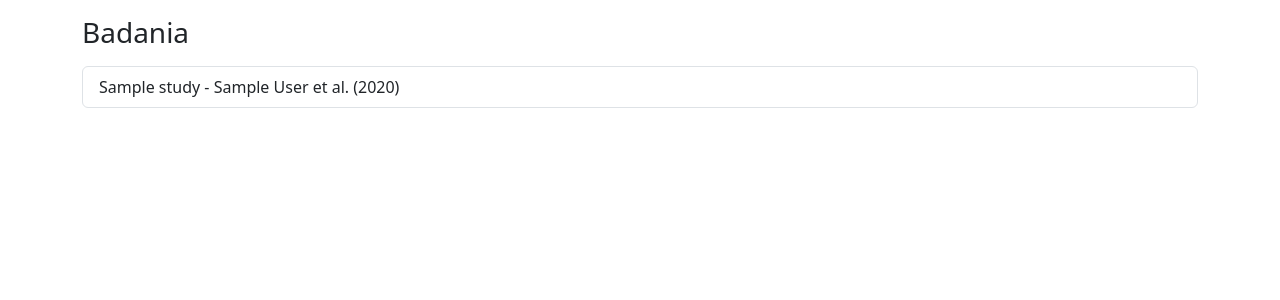
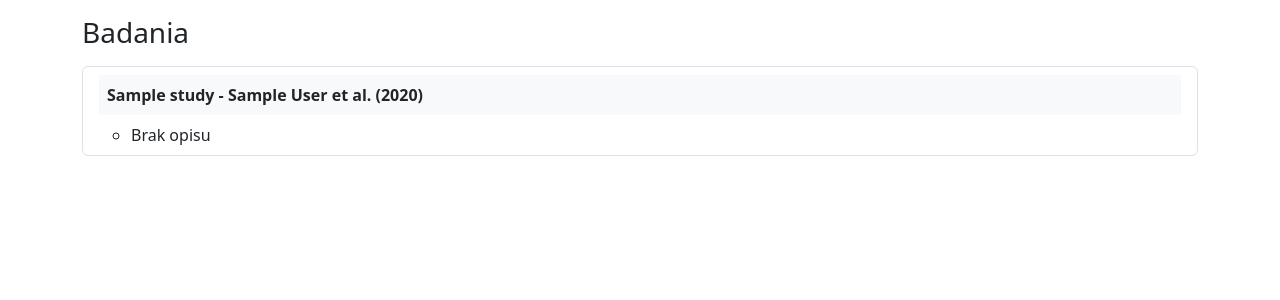
Before and after one commit to plew99/cytokines_metaanalysis, a Flask app: template app/templates/studies/index.html in a window 1280 px wide. Shown: the part 57-357 px from the top of the page. Run offline with Flask 3, Linux system fonts and the light colour scheme; the template is opened without the code that fills it: values that come from a table or form of the project are taken from there, others are empty; tables that the repository leaves empty hold one stand-in row (values such as "Sample post").

Commit message:
Display study titles with groups

```diff
--- a/app/templates/studies/index.html
+++ b/app/templates/studies/index.html
@@ -5,7 +5,18 @@
   <ul class="list-group">
   {% for study in studies %}
     <li class="list-group-item">
-      {{ study.title }} - {{ study.authors_text }} et al.{% if study.year %} ({{ study.year }}){% endif %}
+      <div class="bg-light fw-bold p-2">
+        {{ study.title }} - {{ study.authors_text }} et al.{% if study.year %} ({{ study.year }}){% endif %}
+      </div>
+      {% if study.groups %}
+        <ul class="mt-2 mb-0">
+        {% for group in study.groups %}
+          <li>{{ group.data.get('Group description (MCI / DCM / Healthy / …)') or 'Brak opisu' }}</li>
+        {% endfor %}
+        </ul>
+      {% else %}
+        <p class="text-muted mb-0 mt-2">Brak zidentyfikowanych grup</p>
+      {% endif %}
     </li>
   {% else %}
     <li class="list-group-item text-muted">Brak badań</li>
```
